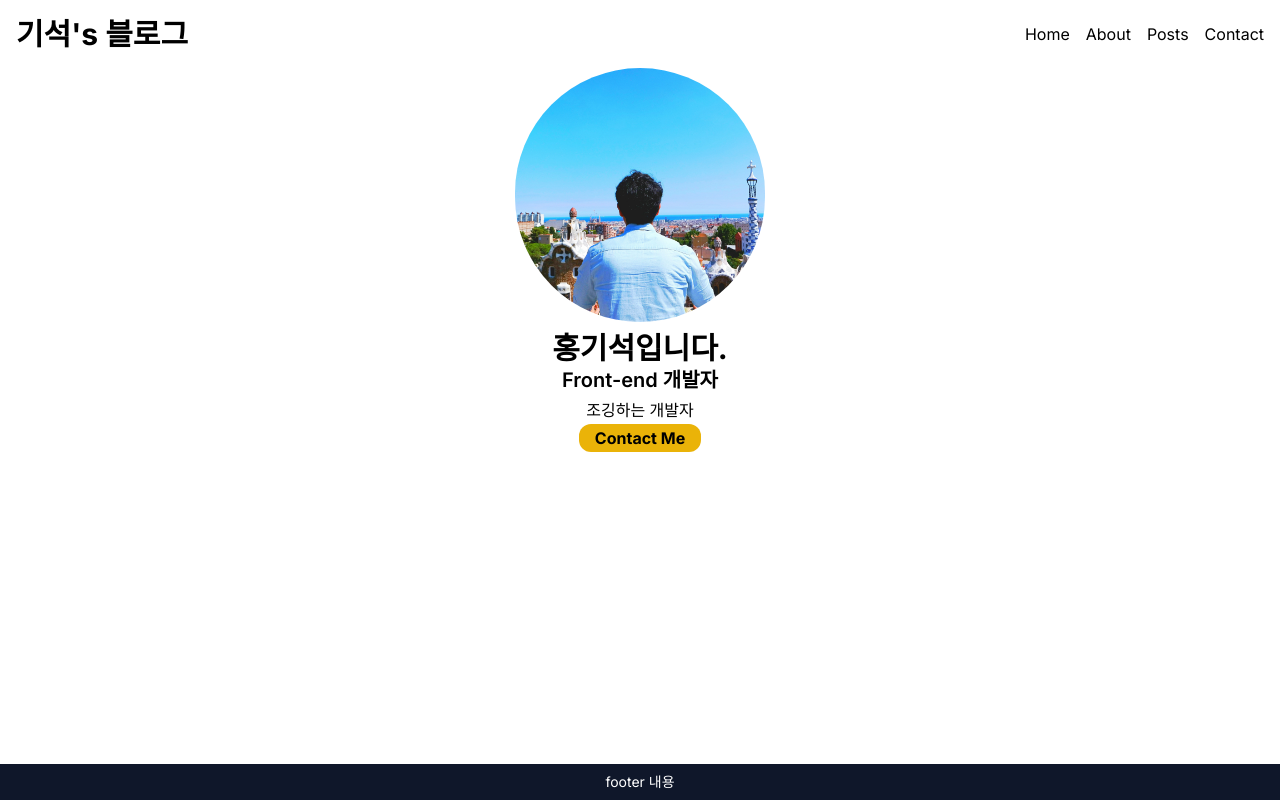
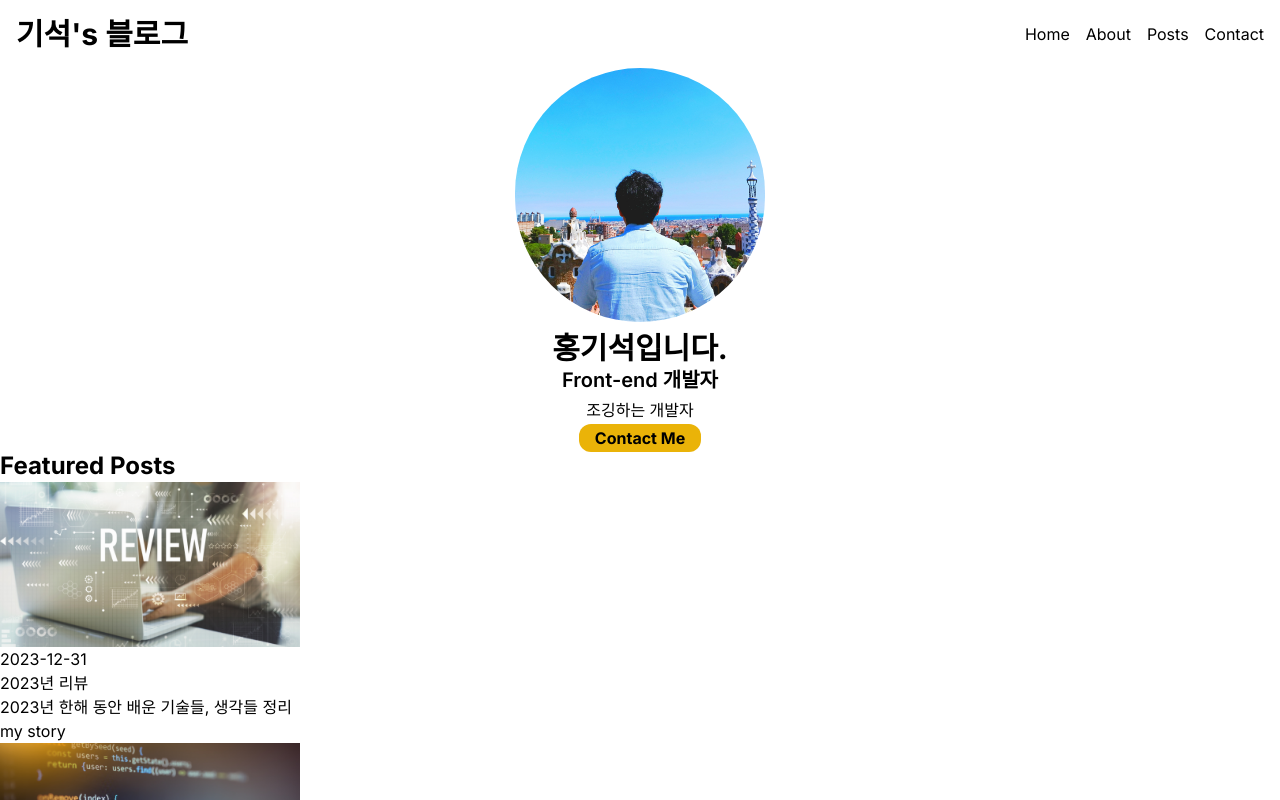
Before and after one commit to GiSeok-Hong/next-blog, a Next.js app: page / in a window 1280 px wide. Built offline with nearby package versions, Linux system fonts and the light colour scheme.

Commit message:
feat: FeaturedPost 관련 작업 작성

```diff
--- a/src/app/page.tsx
+++ b/src/app/page.tsx
@@ -1,10 +1,12 @@
+import FeaturedPosts from "@/components/FeaturedPosts";
 import Profile from "@/components/Profile";
-import Image from "next/image";
 
 export default function HomePage() {
   return (
     <>
       <Profile />
+      {/* @ts-expect-error Async Server Component */}
+      <FeaturedPosts />
     </>
   );
 }
--- /dev/null
+++ b/src/components/FeaturedPosts.tsx
@@ -0,0 +1,12 @@
+import { getFeaturedPosts } from "@/service/posts";
+import PostsGrid from "./PostsGrid";
+
+export default async function FeaturedPosts() {
+  const posts = await getFeaturedPosts();
+  return (
+    <section>
+      <h2 className="text-2xl font-bold">Featured Posts</h2>
+      <PostsGrid posts={posts} />
+    </section>
+  );
+}
--- /dev/null
+++ b/src/components/PostCard.tsx
@@ -0,0 +1,26 @@
+import { Post } from "@/service/posts";
+import Image from "next/image";
+import Link from "next/link";
+
+type Props = { post: Post };
+
+export default function PostCard({
+  post: { title, description, date, category, path },
+}: Props) {
+  return (
+    <Link href={`/posts/${path}`}>
+      <Image
+        src={`/images/posts/${path}.png`}
+        alt={title}
+        width={300}
+        height={200}
+      />
+      <div>
+        <time>{date.toString()}</time>
+        <h3>{title}</h3>
+        <p>{description}</p>
+        <span>{category}</span>
+      </div>
+    </Link>
+  );
+}
--- /dev/null
+++ b/src/components/PostsGrid.tsx
@@ -0,0 +1,14 @@
+import { Post } from "@/service/posts";
+import PostCard from "./PostCard";
+
+export default function PostsGrid({ posts }: { posts: Post[] }) {
+  return (
+    <ul>
+      {posts.map((post) => (
+        <li key={post.path}>
+          <PostCard post={post} />
+        </li>
+      ))}
+    </ul>
+  );
+}
--- /dev/null
+++ b/src/service/posts.ts
@@ -0,0 +1,23 @@
+import { readFile } from "fs/promises";
+import path from "path";
+
+export type Post = {
+  title: string;
+  description: string;
+  date: Date;
+  category: string;
+  path: string;
+  featured: boolean;
+};
+
+export async function getAllPosts(): Promise<Post[]> {
+  const filePath = path.join(process.cwd(), "data", "posts.json");
+
+  return readFile(filePath, "utf-8")
+    .then<Post[]>(JSON.parse)
+    .then((posts) => posts.sort((a, b) => (a.date > b.date ? -1 : 1)));
+}
+
+export async function getFeaturedPosts(): Promise<Post[]> {
+  return getAllPosts().then((posts) => posts.filter((post) => post.featured));
+}
```
